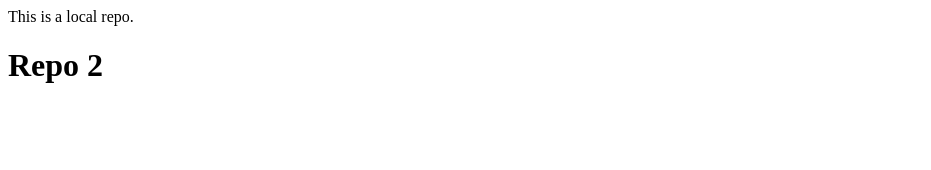
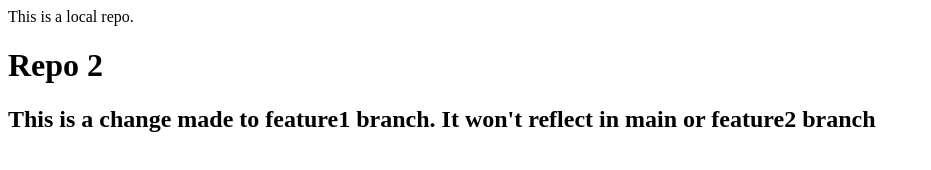
Before and after one commit to saumyamishra03040304/LocalRepo, a plain HTML site: page index.html in a window 1280 px wide. Shown: the whole page, without its empty margins (0-931 px from the left). Drawn offline with Linux system fonts and the light colour scheme.

Commit message:
Add new feature

```diff
--- a/index.html
+++ b/index.html
@@ -1,2 +1,3 @@
 <p>This is a local repo.</p>
 <h1>Repo 2</h1>
+<h2>This is a change made to feature1 branch. It won't reflect in main or feature2 branch</h2>
```
